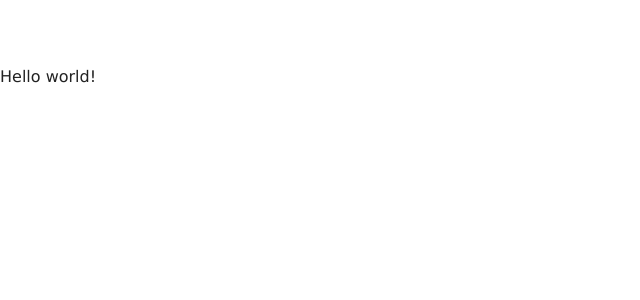
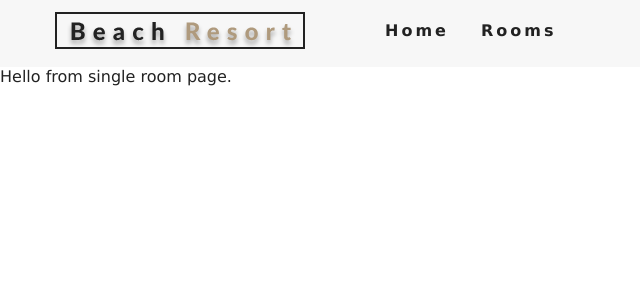
Before and after one commit to Cherryboome/react-beach-resort, a React (Create React App) app: page /rooms/1 in a window 1280 px wide. Shown: the top 300 px of the page, without its empty margins (0-640 px from the left). Built offline with nearby package versions, Linux system fonts and the light colour scheme.

Commit message:
created pages and Navbar component

```diff
--- a/src/App.js
+++ b/src/App.js
@@ -1,8 +1,27 @@
 import React from "react";
 import "./css/App.css";
 
+import Home from "./pages/Home";
+import Rooms from "./pages/Rooms";
+import SingleRoom from "./pages/SingleRoom";
+import Error from "./pages/Error";
+
+import { Route, Switch } from "react-router-dom";
+
+import Navbar from "./components/Navbar";
+
 function App() {
-  return <>Hello world!</>;
+  return (
+    <>
+      <Navbar />
+      <Switch>
+        <Route exact path='/' component={Home} />
+        <Route exact path='/rooms/' component={Rooms} />
+        <Route exact path='/rooms/:slug' component={SingleRoom} />
+        <Route component={Error} />
+      </Switch>
+    </>
+  );
 }
 
 export default App;
--- /dev/null
+++ b/src/components/Navbar.js
@@ -0,0 +1,38 @@
+import React, { useState } from "react";
+import logo from "../images/logo.svg";
+import { FaAlignRight } from "react-icons/fa";
+import { Link } from "react-router-dom";
+
+const Navbar = () => {
+  const [isOpen, setIsOpen] = useState(false);
+
+  const handleToggle = () => {
+    setIsOpen({ isOpen: !isOpen });
+    console.log(isOpen);
+  };
+
+  return (
+    <nav className='navbar'>
+      <div className='nav-center'>
+        <div className='nav-header'>
+          <Link to='/'>
+            <img src={logo} alt='Beach Resort logo' />
+          </Link>
+          <button type='button' className='nav-btn' onClick={handleToggle}>
+            <FaAlignRight className='nav-icon' />
+          </button>
+        </div>
+        <ul className={isOpen ? "nav-links show-nav" : "nav-links"}>
+          <li>
+            <Link to='/'>Home</Link>
+          </li>
+          <li>
+            <Link to='/rooms'>Rooms</Link>
+          </li>
+        </ul>
+      </div>
+    </nav>
+  );
+};
+
+export default Navbar;
--- a/src/index.js
+++ b/src/index.js
@@ -1,10 +1,16 @@
 import React from "react";
 import ReactDOM from "react-dom";
 // import './index.css';
+import { BrowserRouter as Router } from "react-router-dom";
 import App from "./App";
 import * as serviceWorker from "./serviceWorker";
 
-ReactDOM.render(<App />, document.getElementById("root"));
+ReactDOM.render(
+  <Router>
+    <App />
+  </Router>,
+  document.getElementById("root")
+);
 
 // If you want your app to work offline and load faster, you can change
 // unregister() to register() below. Note this comes with some pitfalls.
--- /dev/null
+++ b/src/pages/Error.js
@@ -0,0 +1,7 @@
+import React from "react";
+
+const Error = () => {
+  return <div>404 page.</div>;
+};
+
+export default Error;
--- /dev/null
+++ b/src/pages/Home.js
@@ -0,0 +1,7 @@
+import React from "react";
+
+const Home = () => {
+  return <div>Homepage</div>;
+};
+
+export default Home;
--- /dev/null
+++ b/src/pages/Rooms.js
@@ -0,0 +1,7 @@
+import React from "react";
+
+const Rooms = () => {
+  return <div>This will be the rooms page.</div>;
+};
+
+export default Rooms;
--- /dev/null
+++ b/src/pages/SingleRoom.js
@@ -0,0 +1,7 @@
+import React, { Component } from "react";
+
+export default class SingleRoom extends Component {
+  render() {
+    return <div>Hello from single room page.</div>;
+  }
+}
```
